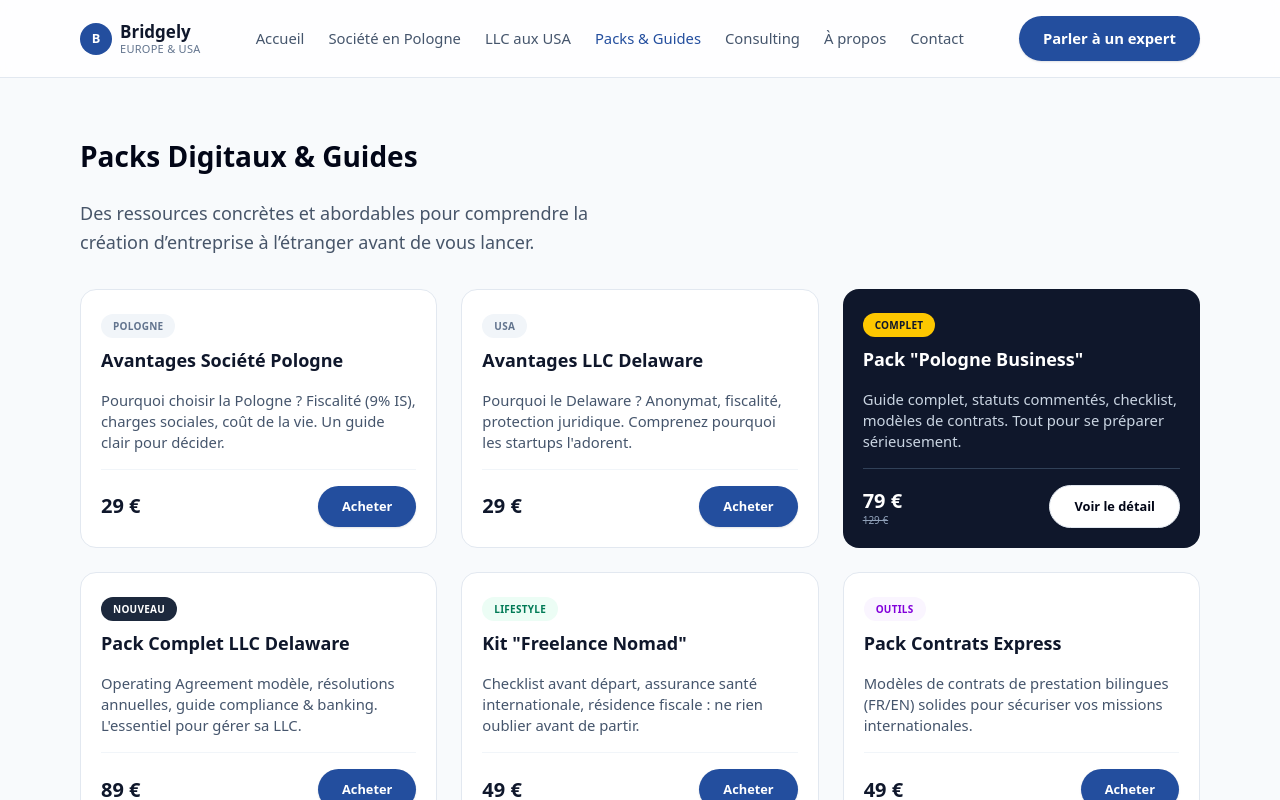
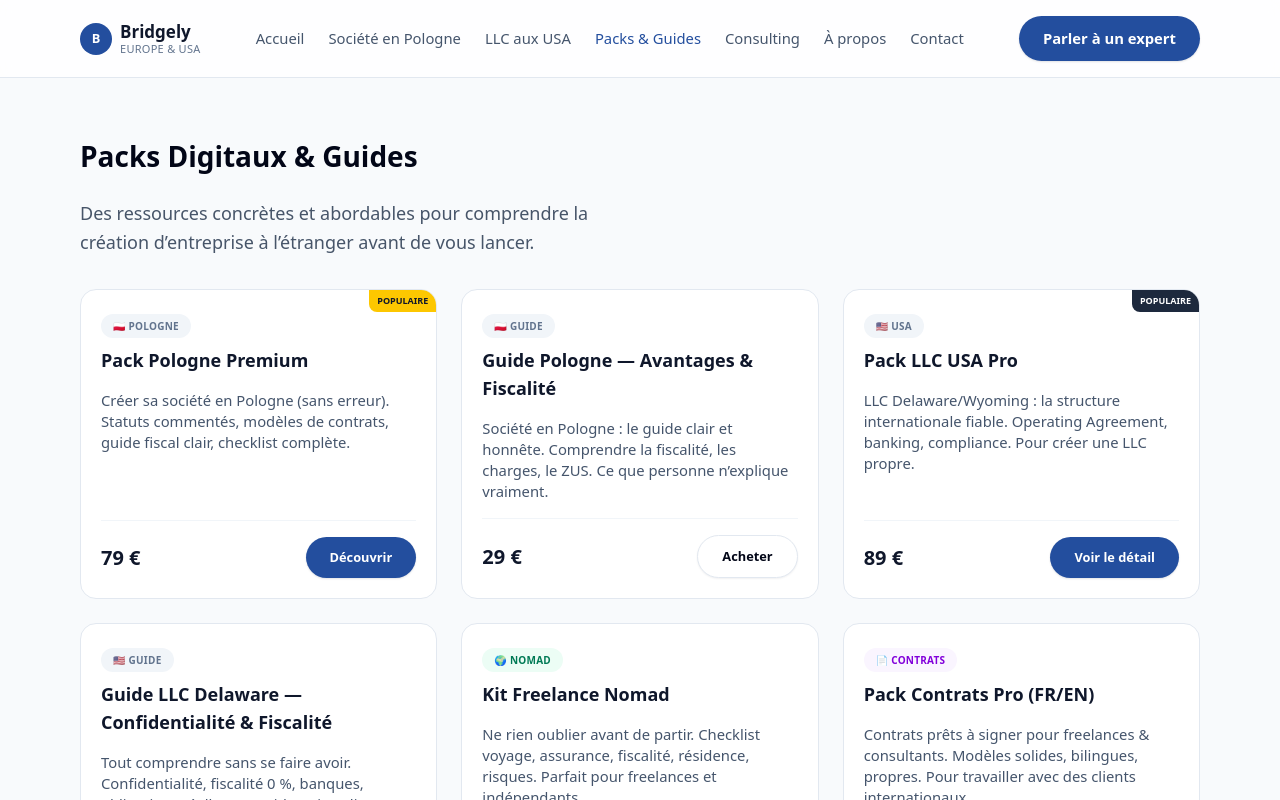
Before and after one commit to bridgelysite/website, a Next.js app: page /packs-digitaux in a window 1280 px wide. Shown: the top 800 px of the page. Built offline with nearby package versions, Linux system fonts and the light colour scheme.

Commit message:
Update pack names and descriptions for better conversion

```diff
--- a/app/packs-digitaux/page.tsx
+++ b/app/packs-digitaux/page.tsx
@@ -1,14 +1,5 @@
-import type { Metadata } from "next";
 import Link from "next/link";
-
-export const metadata: Metadata = {
-  title: "Packs & Guides Digitaux Création Entreprise (Pologne, USA) | Bridgely",
-  description:
-    "Guides pratiques et modèles de contrats à télécharger. Comprenez la fiscalité polonaise et américaine (LLC Delaware) avant de vous lancer. À partir de 29€.",
-  alternates: {
-    canonical: "https://bridgely.fr/packs-digitaux",
-  },
-};
+import { BuyButton } from "@/components/BuyButton";
 
 export default function PacksDigitauxPage() {
   return (
@@ -21,135 +12,133 @@ export default function PacksDigitauxPage() {
         </p>
 
         <div className="grid gap-6 md:grid-cols-2 lg:grid-cols-3">
-          {/* Pack 1 - Guide Pologne */}
-          <div className="bg-white border border-slate-200 rounded-2xl p-5 flex flex-col">
-            <div className="mb-4">
+          {/* Pack 1 - Pack Pologne Premium */}
+          <div className="bg-white border border-slate-200 rounded-2xl p-5 flex flex-col relative overflow-hidden">
+             <div className="absolute top-0 right-0 bg-yellow-400 text-[9px] font-bold px-2 py-1 rounded-bl-lg">POPULAIRE</div>
+             <div className="mb-4">
               <span className="inline-block px-3 py-1 text-[10px] font-semibold uppercase tracking-wide text-slate-500 bg-slate-100 rounded-full mb-2">
-                Pologne
+                🇵🇱 Pologne
               </span>
               <h3 className="text-lg font-semibold text-slate-900">
-                Avantages Société Pologne
+                Pack Pologne Premium
               </h3>
             </div>
             <p className="text-sm text-slate-600 mb-4 flex-1">
-              Pourquoi choisir la Pologne ? Fiscalité (9% IS), charges sociales,
-              coût de la vie. Un guide clair pour décider.
+              Créer sa société en Pologne (sans erreur). Statuts commentés, modèles de contrats, guide fiscal clair, checklist complète.
             </p>
             <div className="mt-auto pt-4 border-t border-slate-100 flex items-center justify-between">
-              <span className="text-xl font-bold text-slate-900">29 €</span>
-              <button className="btn-primary px-4 py-2 text-xs h-auto">
-                Acheter
-              </button>
-            </div>
-          </div>
-
-          {/* Pack 2 - Guide Delaware */}
-          <div className="bg-white border border-slate-200 rounded-2xl p-5 flex flex-col">
-            <div className="mb-4">
-              <span className="inline-block px-3 py-1 text-[10px] font-semibold uppercase tracking-wide text-slate-500 bg-slate-100 rounded-full mb-2">
-                USA
-              </span>
-              <h3 className="text-lg font-semibold text-slate-900">
-                Avantages LLC Delaware
-              </h3>
-            </div>
-            <p className="text-sm text-slate-600 mb-4 flex-1">
-              Pourquoi le Delaware ? Anonymat, fiscalité, protection juridique.
-              Comprenez pourquoi les startups l'adorent.
-            </p>
-            <div className="mt-auto pt-4 border-t border-slate-100 flex items-center justify-between">
-              <span className="text-xl font-bold text-slate-900">29 €</span>
-              <button className="btn-primary px-4 py-2 text-xs h-auto">
-                Acheter
-              </button>
-            </div>
-          </div>
-
-          {/* Pack 3 - Complet Pologne */}
-          <div className="bg-slate-900 text-white rounded-2xl p-5 flex flex-col">
-             <div className="mb-4">
-              <span className="inline-block px-3 py-1 text-[10px] font-semibold uppercase tracking-wide text-slate-900 bg-yellow-400 rounded-full mb-2">
-                Complet
-              </span>
-              <h3 className="text-lg font-semibold">
-                Pack "Pologne Business"
-              </h3>
-            </div>
-            <p className="text-sm text-slate-300 mb-4 flex-1">
-              Guide complet, statuts commentés, checklist, modèles de contrats.
-              Tout pour se préparer sérieusement.
-            </p>
-            <div className="mt-auto pt-4 border-t border-slate-700 flex items-center justify-between">
               <div className="flex flex-col leading-none">
-                 <span className="text-xl font-bold">79 €</span>
-                 <span className="text-[10px] line-through text-slate-400">129 €</span>
+                 <span className="text-xl font-bold text-slate-900">79 €</span>
               </div>
-              <Link href="/pologne-business-pack" className="btn-secondary px-4 py-2 text-xs h-auto border-transparent">
-                Voir le détail
+              <Link href="/pologne-business-pack" className="btn-primary px-4 py-2 text-xs h-auto border-transparent">
+                Découvrir
               </Link>
             </div>
           </div>
 
-          {/* Pack 4 - Complet LLC Delaware */}
+          {/* Pack 2 - Guide Pologne */}
           <div className="bg-white border border-slate-200 rounded-2xl p-5 flex flex-col">
-             <div className="mb-4">
-              <span className="inline-block px-3 py-1 text-[10px] font-semibold uppercase tracking-wide text-white bg-slate-800 rounded-full mb-2">
-                Nouveau
+            <div className="mb-4">
+              <span className="inline-block px-3 py-1 text-[10px] font-semibold uppercase tracking-wide text-slate-500 bg-slate-100 rounded-full mb-2">
+                🇵🇱 Guide
               </span>
               <h3 className="text-lg font-semibold text-slate-900">
-                Pack Complet LLC Delaware
+                Guide Pologne — Avantages & Fiscalité
               </h3>
             </div>
             <p className="text-sm text-slate-600 mb-4 flex-1">
-              Operating Agreement modèle, résolutions annuelles, guide compliance & banking. L'essentiel pour gérer sa LLC.
+              Société en Pologne : le guide clair et honnête. Comprendre la fiscalité, les charges, le ZUS. Ce que personne n’explique vraiment.
+            </p>
+            <div className="mt-auto pt-4 border-t border-slate-100 flex items-center justify-between">
+              <span className="text-xl font-bold text-slate-900">29 €</span>
+              <BuyButton priceId="price_1QjIkliRPyuf04COMX7O0M37" className="btn-secondary px-4 py-2 text-xs h-auto">
+                Acheter
+              </BuyButton>
+            </div>
+          </div>
+
+          {/* Pack 3 - Pack LLC USA Pro */}
+          <div className="bg-white border border-slate-200 rounded-2xl p-5 flex flex-col relative overflow-hidden">
+             <div className="absolute top-0 right-0 bg-slate-800 text-white text-[9px] font-bold px-2 py-1 rounded-bl-lg">POPULAIRE</div>
+             <div className="mb-4">
+              <span className="inline-block px-3 py-1 text-[10px] font-semibold uppercase tracking-wide text-slate-500 bg-slate-100 rounded-full mb-2">
+                🇺🇸 USA
+              </span>
+              <h3 className="text-lg font-semibold text-slate-900">
+                Pack LLC USA Pro
+              </h3>
+            </div>
+            <p className="text-sm text-slate-600 mb-4 flex-1">
+              LLC Delaware/Wyoming : la structure internationale fiable. Operating Agreement, banking, compliance. Pour créer une LLC propre.
             </p>
             <div className="mt-auto pt-4 border-t border-slate-100 flex items-center justify-between">
               <span className="text-xl font-bold text-slate-900">89 €</span>
-              <button className="btn-primary px-4 py-2 text-xs h-auto">
-                Acheter
-              </button>
+              <BuyButton priceId="price_1QjIkliRPyuf04COMX7O0M39" className="btn-primary px-4 py-2 text-xs h-auto">
+                Voir le détail
+              </BuyButton>
             </div>
           </div>
 
-          {/* Pack 5 - Kit Nomad */}
+          {/* Pack 4 - Guide LLC Delaware */}
+          <div className="bg-white border border-slate-200 rounded-2xl p-5 flex flex-col">
+            <div className="mb-4">
+              <span className="inline-block px-3 py-1 text-[10px] font-semibold uppercase tracking-wide text-slate-500 bg-slate-100 rounded-full mb-2">
+                🇺🇸 Guide
+              </span>
+              <h3 className="text-lg font-semibold text-slate-900">
+                Guide LLC Delaware — Confidentialité & Fiscalité
+              </h3>
+            </div>
+            <p className="text-sm text-slate-600 mb-4 flex-1">
+              Tout comprendre sans se faire avoir. Confidentialité, fiscalité 0 %, banques, obligations réelles. Le guide qui explique tout.
+            </p>
+            <div className="mt-auto pt-4 border-t border-slate-100 flex items-center justify-between">
+              <span className="text-xl font-bold text-slate-900">29 €</span>
+              <BuyButton priceId="price_1QjIkliRPyuf04COMX7O0M38" className="btn-secondary px-4 py-2 text-xs h-auto">
+                Acheter
+              </BuyButton>
+            </div>
+          </div>
+
+          {/* Pack 5 - Kit Freelance Nomad */}
           <div className="bg-white border border-slate-200 rounded-2xl p-5 flex flex-col">
             <div className="mb-4">
               <span className="inline-block px-3 py-1 text-[10px] font-semibold uppercase tracking-wide text-emerald-700 bg-emerald-50 rounded-full mb-2">
-                Lifestyle
+                🌍 Nomad
               </span>
               <h3 className="text-lg font-semibold text-slate-900">
-                Kit "Freelance Nomad"
+                Kit Freelance Nomad
               </h3>
             </div>
             <p className="text-sm text-slate-600 mb-4 flex-1">
-              Checklist avant départ, assurance santé internationale, résidence fiscale : ne rien oublier avant de partir.
+              Ne rien oublier avant de partir. Checklist voyage, assurance, fiscalité, résidence, risques. Parfait pour freelances et indépendants.
             </p>
             <div className="mt-auto pt-4 border-t border-slate-100 flex items-center justify-between">
               <span className="text-xl font-bold text-slate-900">49 €</span>
-              <button className="btn-primary px-4 py-2 text-xs h-auto">
+              <BuyButton priceId="price_1QjIkliRPyuf04COMX7O0M40" className="btn-secondary px-4 py-2 text-xs h-auto">
                 Acheter
-              </button>
+              </BuyButton>
             </div>
           </div>
 
-           {/* Pack 6 - Contrats Express */}
+           {/* Pack 6 - Contrats Pro */}
           <div className="bg-white border border-slate-200 rounded-2xl p-5 flex flex-col">
             <div className="mb-4">
               <span className="inline-block px-3 py-1 text-[10px] font-semibold uppercase tracking-wide text-purple-700 bg-purple-50 rounded-full mb-2">
-                Outils
+                📄 Contrats
               </span>
               <h3 className="text-lg font-semibold text-slate-900">
-                Pack Contrats Express
+                Pack Contrats Pro (FR/EN)
               </h3>
             </div>
             <p className="text-sm text-slate-600 mb-4 flex-1">
-              Modèles de contrats de prestation bilingues (FR/EN) solides pour sécuriser vos missions internationales.
+              Contrats prêts à signer pour freelances & consultants. Modèles solides, bilingues, propres. Pour travailler avec des clients internationaux.
             </p>
             <div className="mt-auto pt-4 border-t border-slate-100 flex items-center justify-between">
               <span className="text-xl font-bold text-slate-900">49 €</span>
-              <button className="btn-primary px-4 py-2 text-xs h-auto">
+              <BuyButton priceId="price_1QjIkliRPyuf04COMX7O0M41" className="btn-secondary px-4 py-2 text-xs h-auto">
                 Acheter
-              </button>
+              </BuyButton>
             </div>
           </div>
         </div>
--- a/app/page.tsx
+++ b/app/page.tsx
@@ -184,71 +184,83 @@ export default function HomePage() {
            </div>
 
            <div className="grid gap-6 sm:grid-cols-2 lg:grid-cols-3">
-              {/* Pack 1 - Guide Pologne */}
+              {/* Pack 1 - Pack Pologne Premium */}
+              <div className="bg-white rounded-2xl shadow-sm p-5 border border-slate-100 transition hover:shadow-md relative overflow-hidden flex flex-col">
+                 <div className="absolute top-0 right-0 bg-yellow-400 text-[9px] font-bold px-2 py-1 rounded-bl-lg">POPULAIRE</div>
+                 <div className="flex justify-between items-start mb-3">
+                   <span className="bg-slate-100 text-slate-600 px-2 py-1 rounded text-[10px] font-bold uppercase">🇵🇱 Pologne</span>
+                   <span className="text-lg font-bold text-slate-900">79 €</span>
+                 </div>
+                 <h3 className="font-semibold text-slate-900 mb-2">Pack Pologne Premium</h3>
+                 <p className="text-xs text-slate-500 mb-4 line-clamp-2 flex-1">
+                   Créer sa société en Pologne (sans erreur). Statuts commentés, modèles de contrats, guide fiscal clair, checklist complète.
+                 </p>
+                 <Link href="/pologne-business-pack" className="btn-primary w-full text-xs py-2 text-center mt-auto">Découvrir</Link>
+              </div>
+
+              {/* Pack 2 - Guide Pologne */}
               <div className="bg-white rounded-2xl shadow-sm p-5 border border-slate-100 transition hover:shadow-md flex flex-col">
                  <div className="flex justify-between items-start mb-3">
-                   <span className="bg-blue-50 text-blue-700 px-2 py-1 rounded text-[10px] font-bold uppercase">Pologne</span>
+                   <span className="bg-blue-50 text-blue-700 px-2 py-1 rounded text-[10px] font-bold uppercase">🇵🇱 Guide</span>
                    <span className="text-lg font-bold text-slate-900">29 €</span>
                  </div>
-                 <h3 className="font-semibold text-slate-900 mb-2">Avantages Société Pologne</h3>
-                 <p className="text-xs text-slate-500 mb-4 line-clamp-2 flex-1">Pourquoi et comment entreprendre en Pologne ? Fiscalité, charges, vie quotidienne.</p>
+                 <h3 className="font-semibold text-slate-900 mb-2">Guide Pologne — Avantages & Fiscalité</h3>
+                 <p className="text-xs text-slate-500 mb-4 line-clamp-2 flex-1">
+                   Société en Pologne : le guide clair et honnête. Comprendre la fiscalité, les charges, le ZUS. Ce que personne n’explique vraiment.
+                 </p>
                  <BuyButton priceId="price_1QjIkliRPyuf04COMX7O0M37" className="btn-secondary w-full text-xs py-2 mt-auto">Acheter le guide</BuyButton>
               </div>
 
-              {/* Pack 2 - Guide Delaware */}
+              {/* Pack 3 - Pack LLC USA Pro */}
+              <div className="bg-white rounded-2xl shadow-sm p-5 border border-slate-100 transition hover:shadow-md relative overflow-hidden flex flex-col">
+                 <div className="absolute top-0 right-0 bg-slate-800 text-white text-[9px] font-bold px-2 py-1 rounded-bl-lg">POPULAIRE</div>
+                 <div className="flex justify-between items-start mb-3">
+                   <span className="bg-slate-100 text-slate-600 px-2 py-1 rounded text-[10px] font-bold uppercase">🇺🇸 USA</span>
+                   <span className="text-lg font-bold text-slate-900">89 €</span>
+                 </div>
+                 <h3 className="font-semibold text-slate-900 mb-2">Pack LLC USA Pro</h3>
+                 <p className="text-xs text-slate-500 mb-4 line-clamp-2 flex-1">
+                   LLC Delaware/Wyoming : la structure internationale fiable. Operating Agreement, banking, compliance. Pour créer une LLC propre et sécurisée.
+                 </p>
+                 <BuyButton priceId="price_1QjIkliRPyuf04COMX7O0M39" className="btn-primary w-full text-xs py-2 mt-auto">Voir le détail</BuyButton>
+              </div>
+
+              {/* Pack 4 - Guide LLC Delaware */}
               <div className="bg-white rounded-2xl shadow-sm p-5 border border-slate-100 transition hover:shadow-md flex flex-col">
                  <div className="flex justify-between items-start mb-3">
-                   <span className="bg-indigo-50 text-indigo-700 px-2 py-1 rounded text-[10px] font-bold uppercase">USA</span>
+                   <span className="bg-indigo-50 text-indigo-700 px-2 py-1 rounded text-[10px] font-bold uppercase">🇺🇸 Guide</span>
                    <span className="text-lg font-bold text-slate-900">29 €</span>
                  </div>
-                 <h3 className="font-semibold text-slate-900 mb-2">Avantages LLC Delaware</h3>
-                 <p className="text-xs text-slate-500 mb-4 line-clamp-2 flex-1">Tout savoir sur la LLC au Delaware : anonymat, protection, zéro impôt US (sous conditions).</p>
+                 <h3 className="font-semibold text-slate-900 mb-2">Guide LLC Delaware — Confidentialité & Fiscalité</h3>
+                 <p className="text-xs text-slate-500 mb-4 line-clamp-2 flex-1">
+                   Tout comprendre sans se faire avoir. Confidentialité, fiscalité 0 %, banques, obligations réelles. Le guide qui explique tout — sans promesses magiques.
+                 </p>
                  <BuyButton priceId="price_1QjIkliRPyuf04COMX7O0M38" className="btn-secondary w-full text-xs py-2 mt-auto">Acheter le guide</BuyButton>
               </div>
 
-              {/* Pack 3 - Complet Pologne */}
-              <div className="bg-white rounded-2xl shadow-sm p-5 border border-slate-100 transition hover:shadow-md relative overflow-hidden flex flex-col">
-                 <div className="absolute top-0 right-0 bg-yellow-400 text-[9px] font-bold px-2 py-1 rounded-bl-lg">POPULAIRE</div>
-                 <div className="flex justify-between items-start mb-3">
-                   <span className="bg-slate-100 text-slate-600 px-2 py-1 rounded text-[10px] font-bold uppercase">Business</span>
-                   <span className="text-lg font-bold text-slate-900">79 €</span>
-                 </div>
-                 <h3 className="font-semibold text-slate-900 mb-2">Pack Complet Pologne</h3>
-                 <p className="text-xs text-slate-500 mb-4 line-clamp-2 flex-1">Statuts commentés, checklist, modèles de contrats, guide fiscal complet.</p>
-                 <Link href="/pologne-business-pack" className="btn-primary w-full text-xs py-2 text-center mt-auto">Découvrir</Link>
-              </div>
-
-              {/* Pack 4 - Complet LLC Delaware */}
-              <div className="bg-white rounded-2xl shadow-sm p-5 border border-slate-100 transition hover:shadow-md relative overflow-hidden flex flex-col">
-                 <div className="absolute top-0 right-0 bg-slate-800 text-white text-[9px] font-bold px-2 py-1 rounded-bl-lg">NOUVEAU</div>
-                 <div className="flex justify-between items-start mb-3">
-                   <span className="bg-slate-100 text-slate-600 px-2 py-1 rounded text-[10px] font-bold uppercase">Business</span>
-                   <span className="text-lg font-bold text-slate-900">89 €</span>
-                 </div>
-                 <h3 className="font-semibold text-slate-900 mb-2">Pack Complet LLC Delaware</h3>
-                 <p className="text-xs text-slate-500 mb-4 line-clamp-2 flex-1">Operating Agreement modèle, résolutions annuelles, guide compliance & banking.</p>
-                 <BuyButton priceId="price_1QjIkliRPyuf04COMX7O0M39" className="btn-secondary w-full text-xs py-2 mt-auto">Voir le détail</BuyButton>
-              </div>
-
-              {/* Pack 5 - Freelance Nomad */}
+              {/* Pack 5 - Kit Freelance Nomad */}
               <div className="bg-white rounded-2xl shadow-sm p-5 border border-slate-100 transition hover:shadow-md flex flex-col">
                  <div className="flex justify-between items-start mb-3">
-                   <span className="bg-emerald-50 text-emerald-700 px-2 py-1 rounded text-[10px] font-bold uppercase">Lifestyle</span>
+                   <span className="bg-emerald-50 text-emerald-700 px-2 py-1 rounded text-[10px] font-bold uppercase">🌍 Nomad</span>
                    <span className="text-lg font-bold text-slate-900">49 €</span>
                  </div>
-                 <h3 className="font-semibold text-slate-900 mb-2">Kit "Freelance Nomad"</h3>
-                 <p className="text-xs text-slate-500 mb-4 line-clamp-2 flex-1">Checklist départ, assurance santé, résidence fiscale : ne rien oublier avant de partir.</p>
+                 <h3 className="font-semibold text-slate-900 mb-2">Kit Freelance Nomad</h3>
+                 <p className="text-xs text-slate-500 mb-4 line-clamp-2 flex-1">
+                   Ne rien oublier avant de partir. Checklist voyage, assurance, fiscalité, résidence, risques. Parfait pour freelances et indépendants.
+                 </p>
                  <BuyButton priceId="price_1QjIkliRPyuf04COMX7O0M40" className="btn-secondary w-full text-xs py-2 mt-auto">Acheter</BuyButton>
               </div>
 
-              {/* Pack 6 - Contrats Express */}
+              {/* Pack 6 - Contrats Pro */}
               <div className="bg-white rounded-2xl shadow-sm p-5 border border-slate-100 transition hover:shadow-md flex flex-col">
                  <div className="flex justify-between items-start mb-3">
-                   <span className="bg-purple-50 text-purple-700 px-2 py-1 rounded text-[10px] font-bold uppercase">Outils</span>
+                   <span className="bg-purple-50 text-purple-700 px-2 py-1 rounded text-[10px] font-bold uppercase">📄 Contrats</span>
                    <span className="text-lg font-bold text-slate-900">49 €</span>
                  </div>
-                 <h3 className="font-semibold text-slate-900 mb-2">Pack Contrats Express</h3>
-                 <p className="text-xs text-slate-500 mb-4 line-clamp-2 flex-1">Modèles de contrats de prestation bilingues (FR/EN) solides pour vos clients internationaux.</p>
+                 <h3 className="font-semibold text-slate-900 mb-2">Pack Contrats Pro (FR/EN)</h3>
+                 <p className="text-xs text-slate-500 mb-4 line-clamp-2 flex-1">
+                   Contrats prêts à signer pour freelances & consultants. Modèles solides, bilingues, propres. Pour travailler avec des clients internationaux sans prise de tête.
+                 </p>
                  <BuyButton priceId="price_1QjIkliRPyuf04COMX7O0M41" className="btn-secondary w-full text-xs py-2 mt-auto">Acheter</BuyButton>
               </div>
            </div>
```
